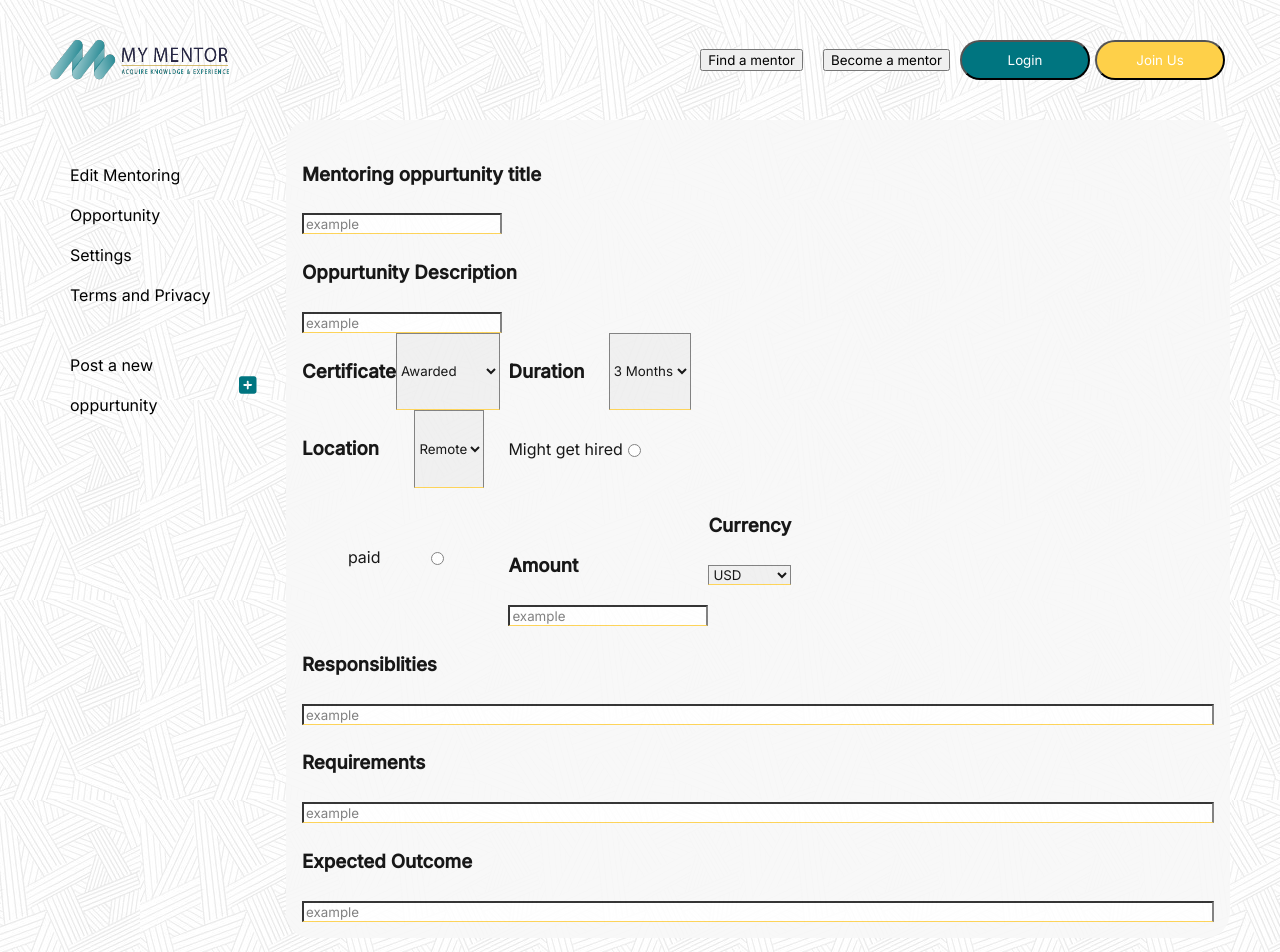
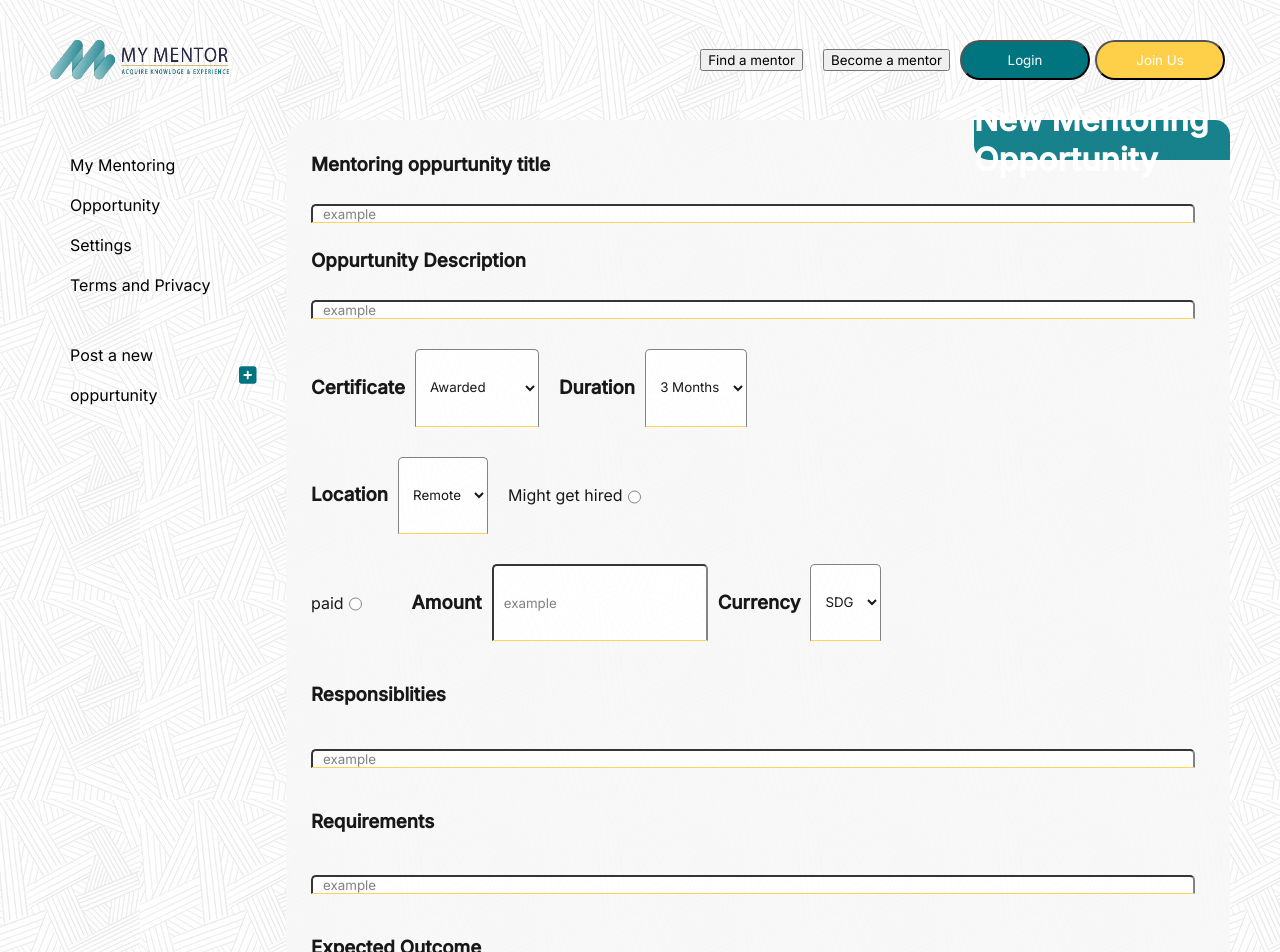
Before and after one commit to Tech-works-group/mymentor, a Next.js app: page /opportunity/opportunityForm in a window 1280 px wide. Shown: the top 952 px of the page. Built offline with nearby package versions, Linux system fonts and the light colour scheme.

Commit message:
opportunity form fixes

```diff
--- a/pages/opportunity/opportunityForm.js
+++ b/pages/opportunity/opportunityForm.js
@@ -1,4 +1,4 @@
-import React from 'react'
+import React from "react";
 import Link from "next/link";
 import styles from "../../styles/Request.module.css";
 import { FontAwesomeIcon } from "@fortawesome/react-fontawesome";
@@ -11,7 +11,7 @@ import {
   faLocation,
   faClock,
 } from "@fortawesome/free-solid-svg-icons";
-import { interpolateAs } from 'next/dist/shared/lib/router/router';
+import { interpolateAs } from "next/dist/shared/lib/router/router";
 
 const opportunityForm = () => {
   const name = "Khadiga Saif";
@@ -22,7 +22,7 @@ const opportunityForm = () => {
   return (
     <div className="container columns_container">
       <div className="small">
-        <Link href="">Edit Mentoring Opportunity</Link>
+        <Link href="">My Mentoring Opportunity</Link>
         <Link href="">Settings</Link>
         <Link href="">Terms and Privacy</Link>
         <div className="add_new">
@@ -31,70 +31,117 @@ const opportunityForm = () => {
         </div>
       </div>
       <div className="wide">
-        <h3>Mentoring oppurtunity title</h3>
-        <input type="text" placeholder="example"></input>
-        <h3>Oppurtunity Description</h3>
-        <input type="text" placeholder="example"></input>
-
+        <div className="tag">
+          <h1>New Mentoring Opportunity</h1>
+        </div>
+        <h3 className={styles.question} style={{ marginTop: "25px" }}>
+          Mentoring oppurtunity title
+        </h3>
+        <div className={styles.form_row}>
+          <input
+            className={styles.form_input}
+            type="text"
+            placeholder="example"
+          ></input>
+        </div>
+        <h3 className={styles.question}>Oppurtunity Description</h3>
+        <div className={styles.form_row}>
+          <input
+            className={styles.form_input}
+            type="text"
+            placeholder="example"
+          ></input>
+        </div>
         <div className="flex">
-          <div>
+          <div className={styles.form_row}>
             <div className={styles.form_item}>
-          <h3>Certificate</h3>
-          <select>
+              <h3 className={styles.question}>Certificate</h3>
+              <select className={styles.form_input}>
                 <option selected>Awarded</option>
                 <option>Not Awarded</option>
               </select>
             </div>
             <div className={styles.form_item}>
-          <h3>Duration</h3>
-          <select>
+              <h3 className={styles.question}>Duration</h3>
+              <select className={styles.form_input}>
                 <option>3 Months</option>
                 <option>6 Months</option>
               </select>
             </div>
           </div>
-          <div>
+          <div className={styles.form_row}>
             <div className={styles.form_item}>
-          <h3>Location</h3>
-          <select>
+              <h3 className={styles.question}>Location</h3>
+              <select className={styles.form_input}>
                 <option>Remote</option>
                 <option>On site</option>
               </select>
             </div>
-            <br></br>
             <div>
               <label for="might_get_hired">Might get hired</label>
               <input type="radio" value="might_get_hired"></input>
             </div>
           </div>
-          <div style={{}}>
+          <div className={styles.form_row}>
             <div className={styles.form_item}>
               <label for="paid">paid</label>
-            <input type="radio" value="paid"></input>
+              <input
+                className={styles.form_input}
+                type="radio"
+                value="paid"
+              ></input>
             </div>
-            <div className={styles.column_form_item}>
-              <br></br>
-            <h3>Amount</h3>
-            <input type="text" placeholder="example"></input>
+            <div>
+              <h3 className={styles.question}>Amount</h3>
+              <input
+                className={styles.form_input}
+                type="text"
+                placeholder="example"
+              ></input>
             </div>
-            <div className={styles.column_form_item}>
-              <h3>Currency</h3>
-            <select>
-              <option selected>USD</option>
+            <div>
+              <h3 className={styles.question}>Currency</h3>
+              <select className={styles.form_input}>
                 <option>SDG</option>
+                <option>USD</option>
               </select>
             </div>
           </div>
+          <div>
             <h3>Responsiblities</h3>
-        <input type="text" placeholder="example"></input>
+          </div>
+          <div className={styles.form_row}>
+            <input
+              className={styles.form_input}
+              type="text"
+              placeholder="example"
+            ></input>
+          </div>
+          <div>
             <h3>Requirements</h3>
-        <input type="text" placeholder="example"></input>
+          </div>
+          <div className={styles.form_row}>
+            <input
+              className={styles.form_input}
+              type="text"
+              placeholder="example"
+            ></input>
+          </div>
           <h3>Expected Outcome</h3>
-        <input type="text" placeholder="example"></input>
+          <div className={styles.form_row}>
+            <input
+              className={styles.form_input}
+              type="text"
+              placeholder="example"
+            ></input>
+          </div>
+        </div>
+        <div className="right">
+          <button className="button main_button">Publish</button>
         </div>
       </div>
     </div>
   );
-}
+};
 
 export default opportunityForm;
--- a/styles/Request.module.css
+++ b/styles/Request.module.css
@@ -84,10 +84,23 @@
 .form_item {
   display: flex;
   justify-content: space-between;
-  width: 20%;
-  margin-right: 24px;
+  margin-right: 10px;
 }
 
-.column_form_item {
-    flex-direction: column !important;
+.question {
+  margin-right: 10px;
 }
+
+.form_input {
+  background-color: #ffffff;
+  border-radius: 5px 5px 0 0;
+  padding: 0 10px;
+  margin-right: 10px;
+  width: 100%;
+}
+
+.form_row {
+  display: flex;
+  width: 100%;
+  margin: 15px 0;
+}
--- a/styles/globals.css
+++ b/styles/globals.css
@@ -98,7 +98,7 @@ ol {
   background-color: #f8f8f8;
   border-radius: 25px;
   opacity: 0.9;
-  padding: 1em;
+  padding: 0 25px 25px 25px;
 }
 
 .content {
@@ -207,10 +207,6 @@ input {
   border-bottom: 0.5px #fed049 solid;
 }
 
-input[type=text]{
-background-color: #ffffff;
-}
-
 input[type=radio] {
   margin-right: 3em;
 }
@@ -219,11 +215,11 @@ select {
   border-bottom: 0.5px #fed049 solid;
 }
 
-.flex{
-display: flex;
-flex-direction: column;
-flex-wrap: wrap;
-justify-content: space-around;
+.flex {
+  display: flex;
+  flex-direction: column;
+  flex-wrap: wrap;
+  justify-content: space-around;
 }
 
 .flex div {
@@ -231,16 +227,17 @@ justify-content: space-around;
   flex-direction: row;
 }
 
-label{
+label {
   margin: auto;
 }
+
 .row {
   display: flex;
   flex-direction: row;
 }
 
-.column_select{
-  display:flex;
+.column_select {
+  display: flex;
   flex-direction: column;
 }
 
```
Also changed, not shown: pages/opportunity/index.js (+6 -1 lines). Lines whose indentation alone changed are shown as unchanged.
